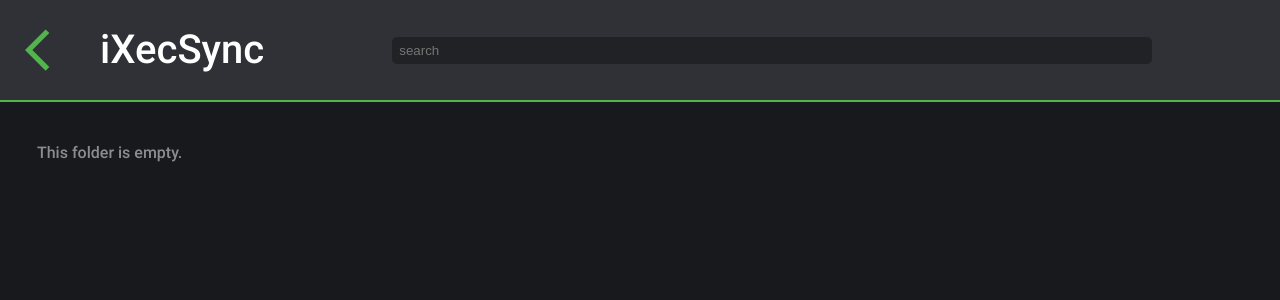
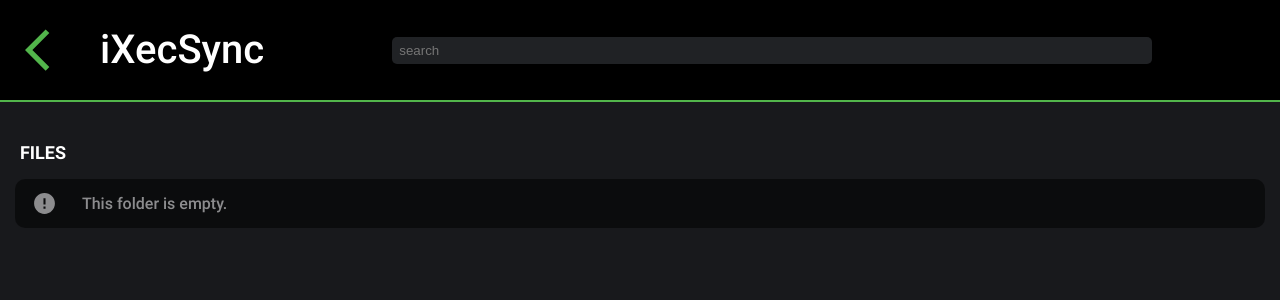
Before and after one commit to ThisisDaan/iXecSync, a Flask app: page /file/ in a window 1280 px wide. Shown: the top 300 px of the page. Run offline with Flask 2, Linux system fonts and the light colour scheme.

Commit message:
visual upgrade, better than netflix and chill..

```diff
--- a/static/css/file_browser.css
+++ b/static/css/file_browser.css
@@ -2,35 +2,35 @@ html,
 body {
     overflow-y: auto;
     overflow-x: hidden;
+    margin: 0px;
+    padding: 0px;
 }
 
-.nav {
-    padding: 5px 15px 5px 40px;
-    margin: 0;
-    background-color: #202225;
-    display: inline-flex;
-    width: 100vw;
+.file-overview {
+    padding: 15px;
 }
 
-.nav li:hover {
-    color: rgba(82, 181, 75)
-}
-
-.nav li {
+.category {
+    margin-left: 5px;
+    font-size: 18px;
+    font-family: 'Roboto';
+    font-weight: 600;
     color: #fff;
-    cursor: pointer;
-    margin-right: 25px;
+    text-transform: uppercase;
 }
 
 .file_browser {
-    padding: 10px 20px 10px 20px;
     display: grid;
     grid-template-columns: repeat(auto-fit, minmax(25vw, 1fr));
     grid-column-gap: 10px;
     grid-row-gap: 10px;
     justify-items: stretch;
     align-items: stretch;
+    padding: 0px;
+    margin-bottom: 50px;
 }
+
+
 
 @media (max-width: 769px) {
     .file_browser {
@@ -51,7 +51,7 @@ li {
 
 .item {
     cursor: pointer;
-    border: 2px solid #2f3136;
+    border: 2px solid #000;
     border-radius: 10px;
     padding: 10px 10px 10px 15px;
     margin-bottom: 5px;
@@ -59,6 +59,8 @@ li {
     overflow: hidden;
     white-space: nowrap;
     text-overflow: ellipsis;
+    background-color: #000;
+    border-radius: 10px;
 }
 
 .item:hover {
@@ -66,7 +68,8 @@ li {
 }
 
 li.folder {
-    background-color: #202225;
+    background-color: #000;
+    border-radius: 10px;
 }
 
 .file-other {
@@ -75,3 +78,94 @@ li.folder {
     pointer-events: none;
     cursor: default;
 }
+
+.folder:before {
+    content: " ";
+    display: block;
+    min-width: 25px;
+    min-height: 25px;
+    margin-right: 25px;
+    background-color: #fff;
+
+    -webkit-mask-image: url(../icons/folder-24px.svg);
+    mask-image: url(../icons/folder-24px.svg);
+
+    -webkit-mask-repeat: no-repeat;
+    mask-repeat: no-repeat;
+
+    -webkit-mask-size: 25px;
+    mask-size: 25px;
+
+    -webkit-mask-position: center center;
+    mask-position: center center;
+}
+
+.file-video:before {
+    content: " ";
+    display: block;
+    min-width: 25px;
+    min-height: 25px;
+    margin-right: 25px;
+    background-color: #fff;
+
+    -webkit-mask-image: url(../icons/movie_creation-24px.svg);
+    mask-image: url(../icons/movie_creation-24px.svg);
+
+    -webkit-mask-repeat: no-repeat;
+    mask-repeat: no-repeat;
+
+    -webkit-mask-size: 25px;
+    mask-size: 25px;
+
+    -webkit-mask-position: center center;
+    mask-position: center center;
+}
+
+.file-other:before {
+    content: " ";
+    display: block;
+    min-width: 25px;
+    min-height: 25px;
+    margin-right: 25px;
+    background-color: #fff;
+
+    -webkit-mask-image: url(../icons/description-24px.svg);
+    mask-image: url(../icons/description-24px.svg);
+
+    -webkit-mask-repeat: no-repeat;
+    mask-repeat: no-repeat;
+
+    -webkit-mask-size: 25px;
+    mask-size: 25px;
+
+    -webkit-mask-position: center center;
+    mask-position: center center;
+}
+
+.error-message {
+    border: 2px solid transparent;
+    opacity: 0.5;
+    pointer-events: none;
+    cursor: default;
+}
+
+.error-message:before {
+    content: " ";
+    display: block;
+    min-width: 25px;
+    min-height: 25px;
+    margin-right: 25px;
+    background-color: #fff;
+
+    -webkit-mask-image: url(../icons/error-24px.svg);
+    mask-image: url(../icons/error-24px.svg);
+
+    -webkit-mask-repeat: no-repeat;
+    mask-repeat: no-repeat;
+
+    -webkit-mask-size: 25px;
+    mask-size: 25px;
+
+    -webkit-mask-position: center center;
+    mask-position: center center;
+}
--- a/static/css/header.css
+++ b/static/css/header.css
@@ -3,10 +3,12 @@
     flex-direction: row;
     width: 100vw;
     height: 100px;
-    background-color: #2f3136;
+    background-color: #000;
     justify-content: flex-start;
     align-items: center;
     border-bottom: 2px solid #52b54b;
+    margin-bottom: 25px;
+
 }
 
 .header a {
--- a/templates/file_browser.html
+++ b/templates/file_browser.html
@@ -11,34 +11,40 @@
 
 
 {% block content %}
-<main class="grid">
+<main>
    {% include "header.html" %}
-   <!-- <nav>
-      <ul class="nav">
-         <li onclick="goBack()">Back</li>
+   <section class="file-overview">
+      {% if not folders and not files %}
+      <span class="category">Files</span>
+      <ul class="file_browser">
+         {% for item in empty %}
+         <li class="file item error-message">
+            {{ item.name }}
+         </li>
+         {% endfor %}
       </ul>
-   </nav> -->
-   <section class="scrolling">
+      {% endif %}
+      {% if folders %}
+      <span class="category">Folders</span>
       <ul class="file_browser">
          {% for item in folders %}
          <li class="folder item" onclick='navigate(this.id)' id='{{ item.path }}' data-type='{{ item.type }}'>
             {{ item.name }}
          </li>
          {% endfor %}
-
+      </ul>
+      {% endif %}
+      {% if files %}
+      <span class="category">Files</span>
+      <ul class="file_browser">
          {% for item in files %}
          <li class="file item file-{{ item.format }}" onclick='navigate(this.id)' id='{{ item.path }}'
             data-type='{{ item.type }}'>
             {{ item.name }}
          </li>
          {% endfor %}
-
-         {% for item in empty %}
-         <li class="file item file-other">
-            {{ item.name }}
-         </li>
-         {% endfor %}
       </ul>
+      {% endif %}
    </section>
 </main>
 {% endblock %}
```
Also changed, not shown: static/icons/description-24px.svg (added), static/icons/error-24px.svg (added), static/icons/folder-24px.svg (added), static/icons/movie_creation-24px.svg (added).
